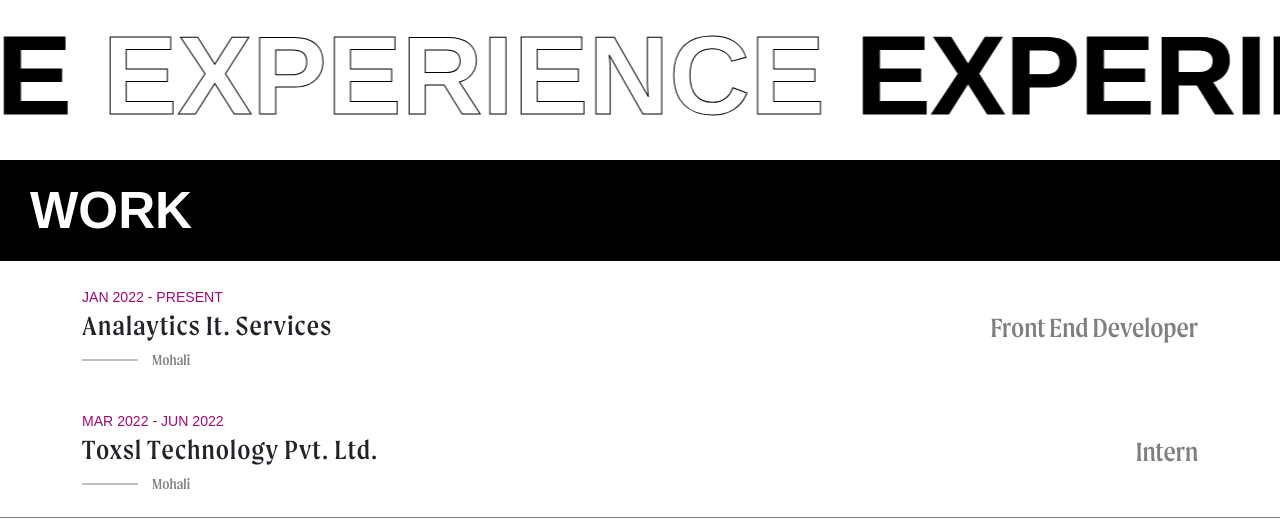
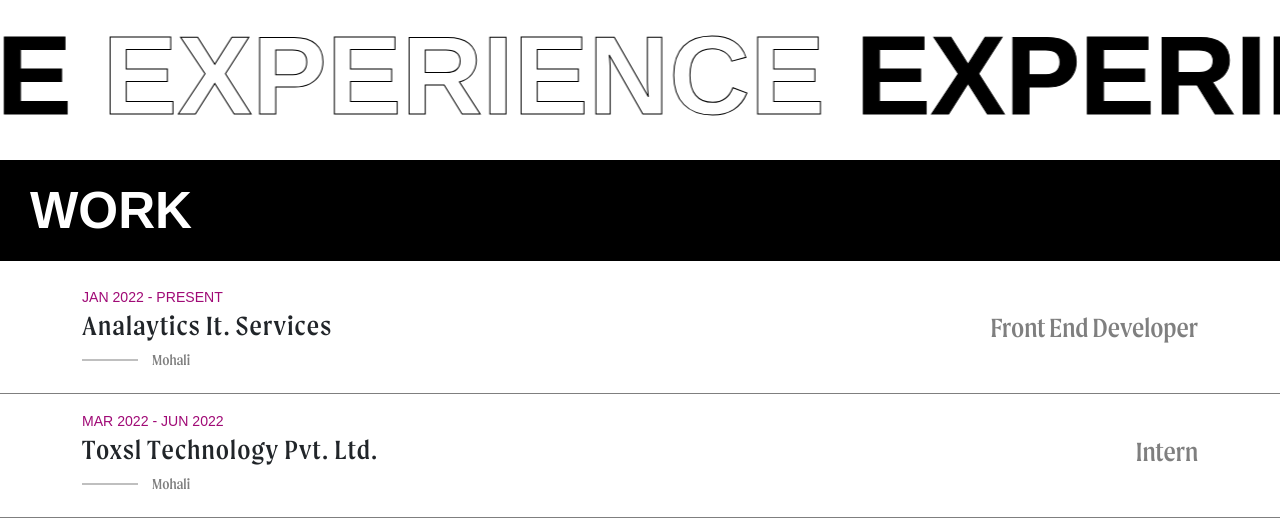
Before and after one commit to ait-varun/varun-portfolio, a Next.js app: page /components/work in a window 1280 px wide. Shown: the top 528 px of the page. Built offline with nearby package versions, Linux system fonts and the light colour scheme.

Commit message:
updated dynamic data

```diff
--- a/src/app/components/work/page.js
+++ b/src/app/components/work/page.js
@@ -15,9 +15,9 @@
       <div className={styles.studyHeader}>
         <h1>WORK</h1>
       </div>
-      <div className={styles.studyBefore}>
-        {user.experience.map((item, index) => (
-          <div className="container py-3" key={index}>
+      {user.experience.map((item, index) => (
+        <div className={styles.studyBefore} key={index}>
+          <div className="container py-3">
             <div className="row">
               <div className={styles.studyBox}>
                 <div className={styles.studyLeftContent}>
@@ -31,8 +31,8 @@
               </div>
             </div>
           </div>
-        ))}
-      </div>
+        </div>
+      ))}
     </section>
   );
 }
```
